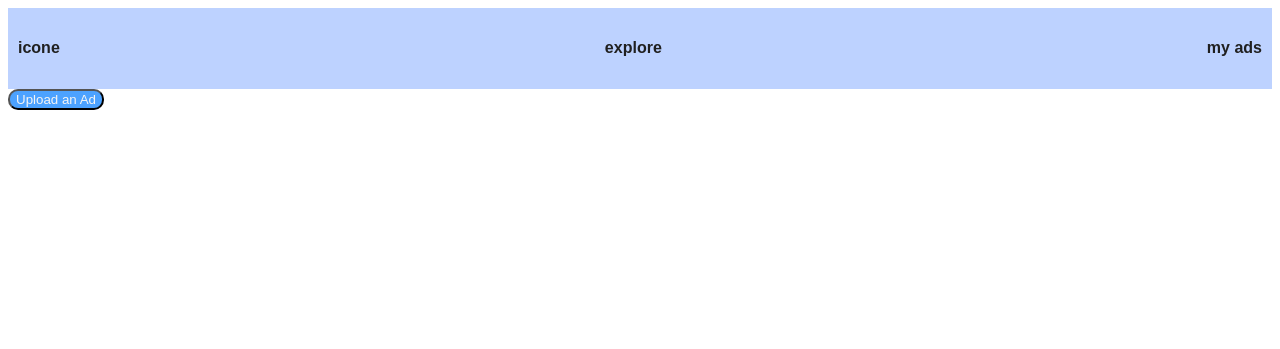
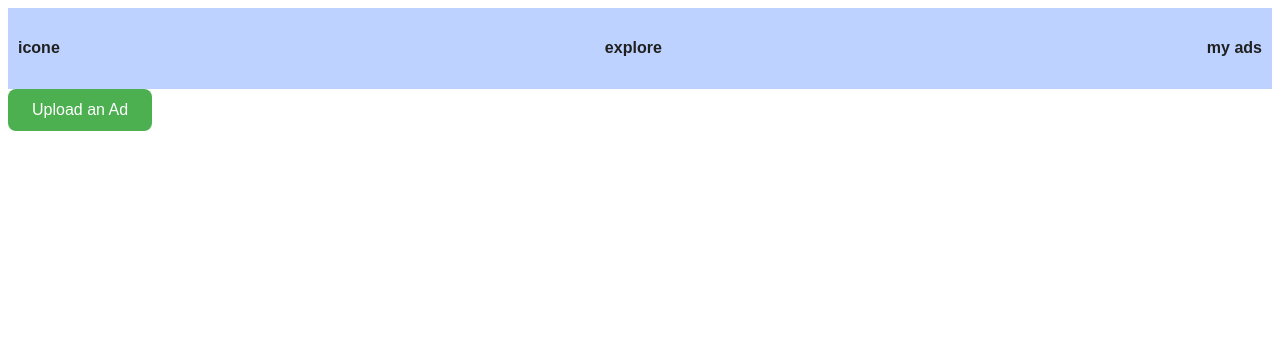
Before and after one commit to caiobadosmanos/AdColl, a Flask app: page /mypage in a window 1280 px wide. Shown: the top 349 px of the page. Run offline with Flask 3, Linux system fonts and the light colour scheme; a user stored in the database is signed in; some libraries are stand-ins or nearby versions.

Commit message:
Auto-commit: Sat Mar  1 18:58:44 UTC 2025

```diff
--- a/static/styles.css
+++ b/static/styles.css
@@ -105,9 +105,26 @@ body {
 
 
 
-.button{
-    color:whitesmoke;
-    border-radius: 10px;
-    background-color: #4ca2ff;
+.button {
+    background-color: #4CAF50; /* Verde */
+    border: none;
+    color: white;
+    padding: 12px 24px;
+    text-align: center;
+    text-decoration: none;
+    display: inline-block;
+    font-size: 16px;
+    border-radius: 8px;
+    cursor: pointer;
+    transition: background-color 0.3s, transform 0.2s;
+}
 
+.button:hover {
+    background-color: #45a049;
+    transform: scale(1.05);
 }
+
+.button:active {
+    background-color: #3e8e41;
+    transform: scale(0.95);
+}
```
Also changed, not shown: 1 other file.
